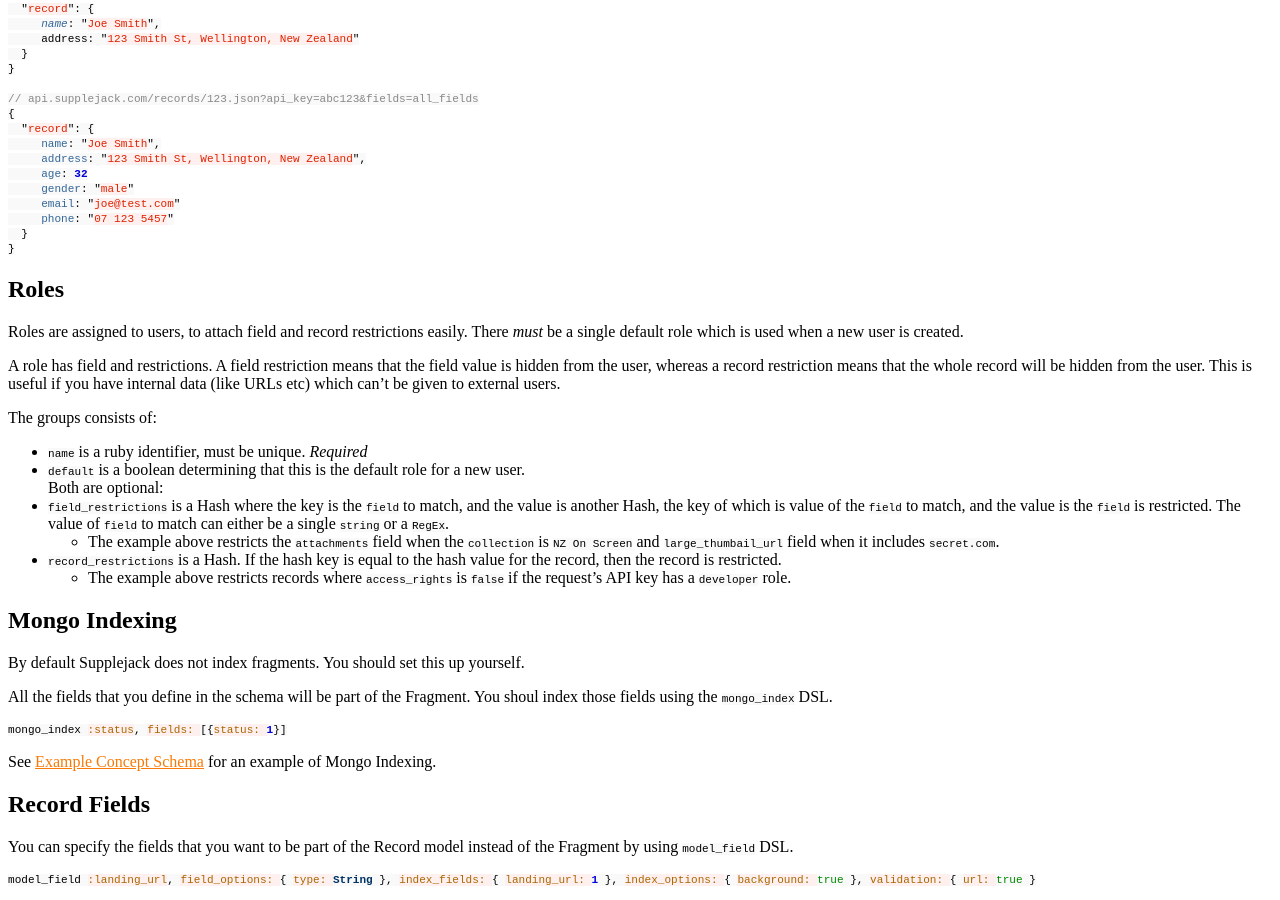
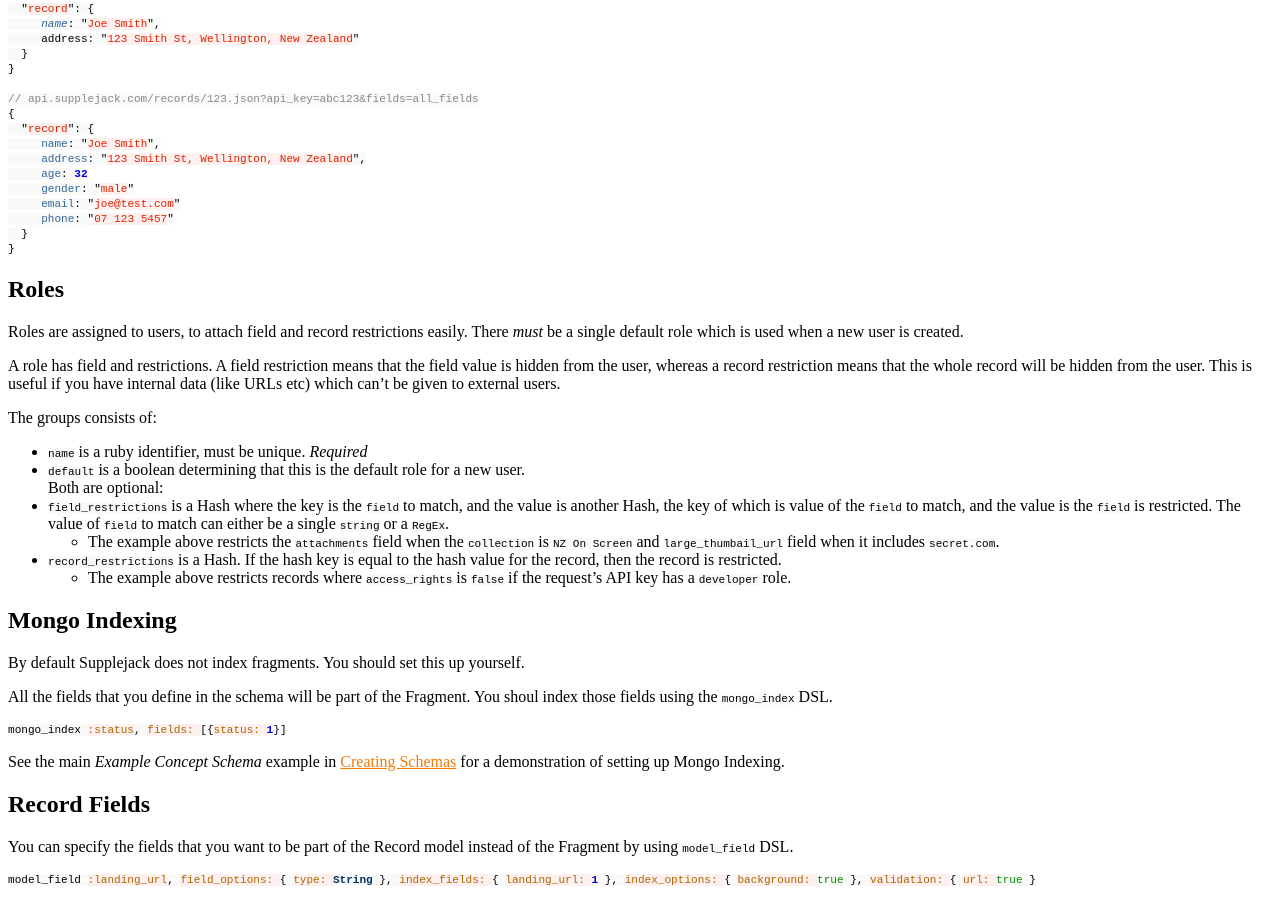
Before and after one commit to DigitalNZ/supplejack, a Jekyll site: the page built from _posts/2014-05-02-schema-dsl-domain-specific-language.md, in a window 1280 px wide and 900 px high, scrolled down 2153 px. Built offline with Jekyll 4.4.1, drawn with Linux system fonts in a browser that asks for light colours; Markdown is read by kramdown in place of the engine named in the settings; a style sheet for code colours, icons or effects is not loaded.

Commit message:
Update 2014-05-02-schema-dsl-domain-specific-language.md

````diff
--- a/_posts/2014-05-02-schema-dsl-domain-specific-language.md
+++ b/_posts/2014-05-02-schema-dsl-domain-specific-language.md
@@ -138,7 +138,7 @@
 mongo_index :status, fields: [{status: 1}]
 ```
 
-See [Example Concept Schema](/supplejack/api/creating-schemas.html) for an example of Mongo Indexing.
+See the main _Example Concept Schema_ example in [Creating Schemas](/supplejack/api/creating-schemas.html) for a demonstration of setting up Mongo Indexing.
 
 ## Record Fields
 
````
